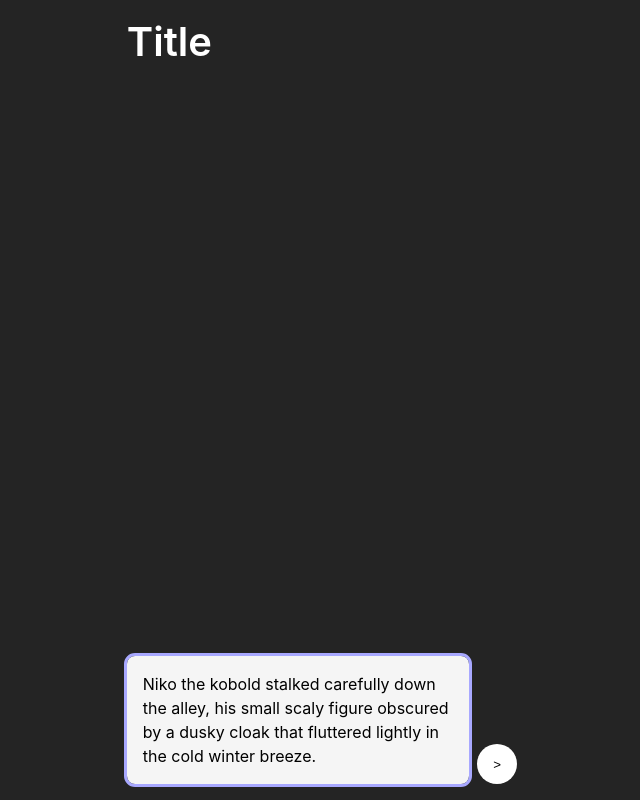
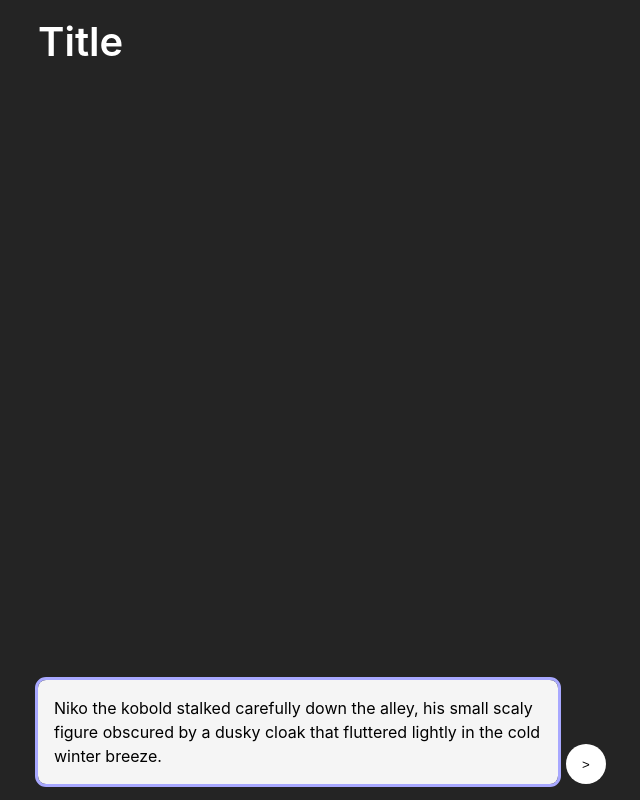
Before and after one commit to 144307/AIChat, a React (Vite) app: page / in a window 1280 px wide. Shown: the whole page, without its empty margins (318-958 px from the left). Built offline with nearby package versions, Linux system fonts and the light colour scheme.

Commit message:
fix: fixed size of Section

```diff
--- a/src/components/Section/Section.css
+++ b/src/components/Section/Section.css
@@ -1,7 +1,7 @@
 .section {
   height: 100%;
-  width: 33%;
-  max-width: 600px;
+  width: max(600px, 33%);
+  max-width: 700px;
   display: flex;
   flex-direction: column;
   box-sizing: border-box;
```
